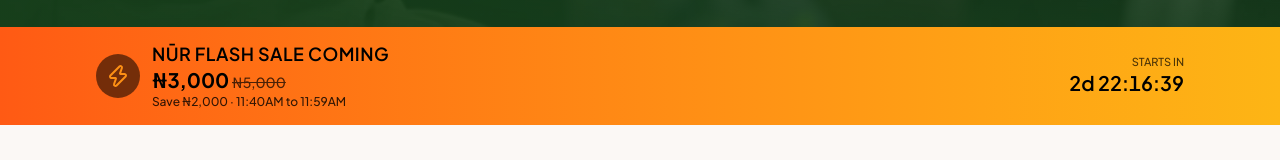
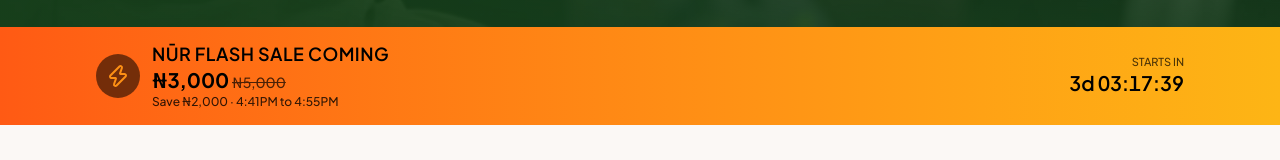
Before and after one commit to iqrapay2025-dot/gus-summit, a React (Vite) app: page / in a window 1280 px wide. Shown: the part 766-926 px from the top of the page. Built offline with nearby package versions, Linux system fonts and the light colour scheme; a web font is replaced by a local one.

Commit message:
updated the slash time

```diff
--- a/src/data.ts
+++ b/src/data.ts
@@ -88,8 +88,8 @@ export type Promo = { price: number; start: string; end: string }
 export const PROMOS: Partial<Record<Pkg, Promo>> = {
   "Nūr": {
     price: 3000,
-    start: "2026-11-13T11:40:00+01:00",
-    end: "2026-11-13T11:59:00+01:00",
+    start: "2026-11-13T16:41:00+01:00",
+end: "2026-11-13T16:55:00+01:00",
   },
 }
 export const isOnSale = (id: Pkg, at: number = Date.now()): boolean => {
```
